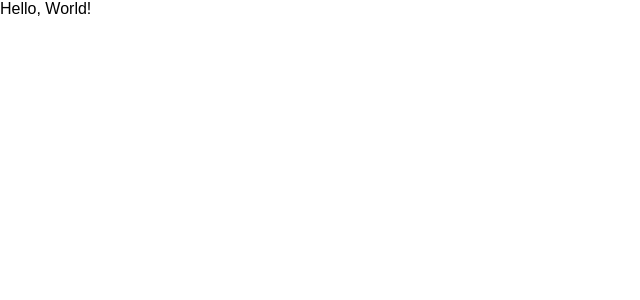
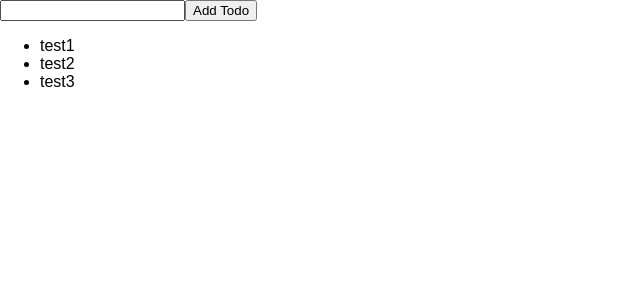
Before and after one commit to alanbuchanan/react-todo-list, a React (Create React App) app: page / in a window 1280 px wide. Shown: the top 300 px of the page, without its empty margins (0-640 px from the left). Built offline with nearby package versions, Linux system fonts and the light colour scheme.

Commit message:
Add components and test list

```diff
--- a/src/App.js
+++ b/src/App.js
@@ -1,4 +1,26 @@
 import React, { Component } from 'react';
+
+const InputField = (props) => {
+  return (
+    <input type="text"/>
+  )
+}
+
+const InputButton = (props) => {
+  return (
+    <button>Add Todo</button>
+  )
+}
+
+const TodoList = (props) => {
+  return (
+    <ul>
+      <li>test1</li>
+      <li>test2</li>
+      <li>test3</li>
+    </ul>
+  )
+}
 
 class App extends Component {
   constructor() {
@@ -15,7 +37,9 @@ class App extends Component {
   render() {
     return (
       <div className="App">
-        Hello, World!
+        <InputField />
+        <InputButton />
+        <TodoList />
       </div>
     );
   }
```
